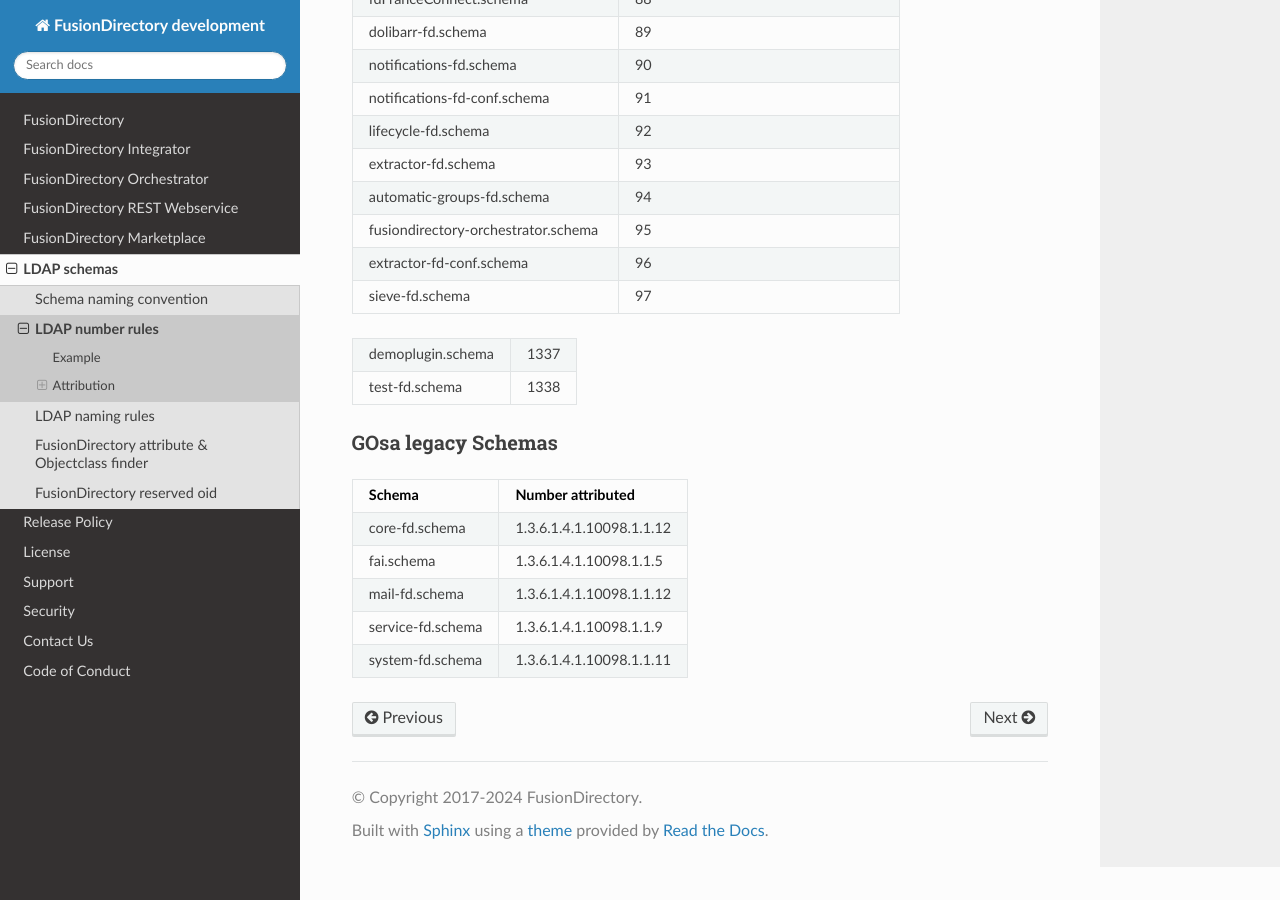
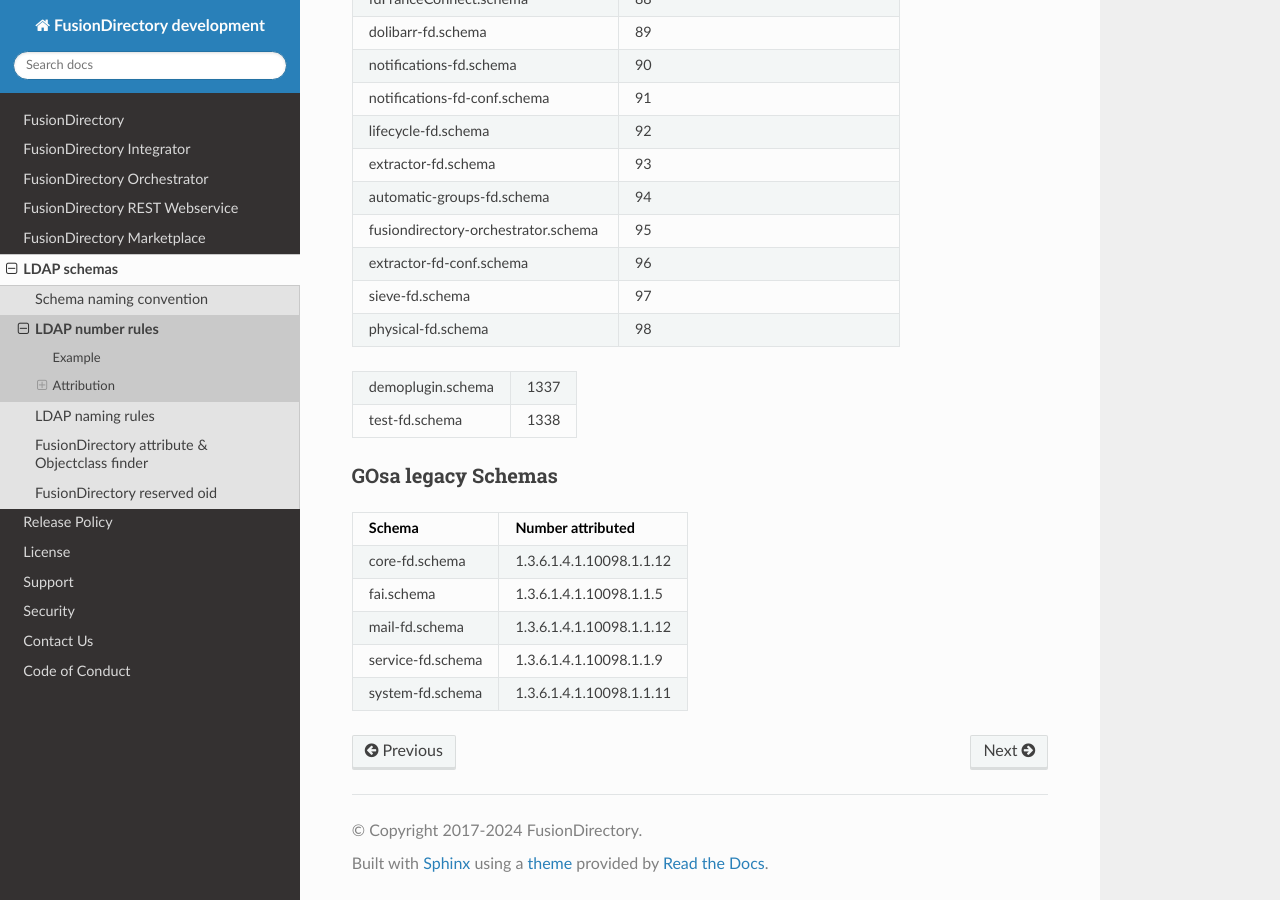
Before and after one commit to fusiondirectory/fusiondirectory-dev-manual, a Sphinx documentation site: the page built from source/ldap/numberrules.rst, in a window 1280 px wide and 900 px high, scrolled down 3784 px. Built offline with Sphinx 7.4.7 and the Read the Docs theme 3.1.0, drawn with Linux system fonts in a browser that asks for light colours.

Commit message:
:sparkles: feat(schema): Add physical-fd.schema oid
Add physical-fd.schema oid

```diff
--- a/source/ldap/numberrules.rst
+++ b/source/ldap/numberrules.rst
@@ -132,6 +132,7 @@
 fusiondirectory-orchestrator.schema   95
 extractor-fd-conf.schema              96
 sieve-fd.schema                       97
+physical-fd.schema                    98
 ===================================== =====================
 
 ===================================== =====================
```
